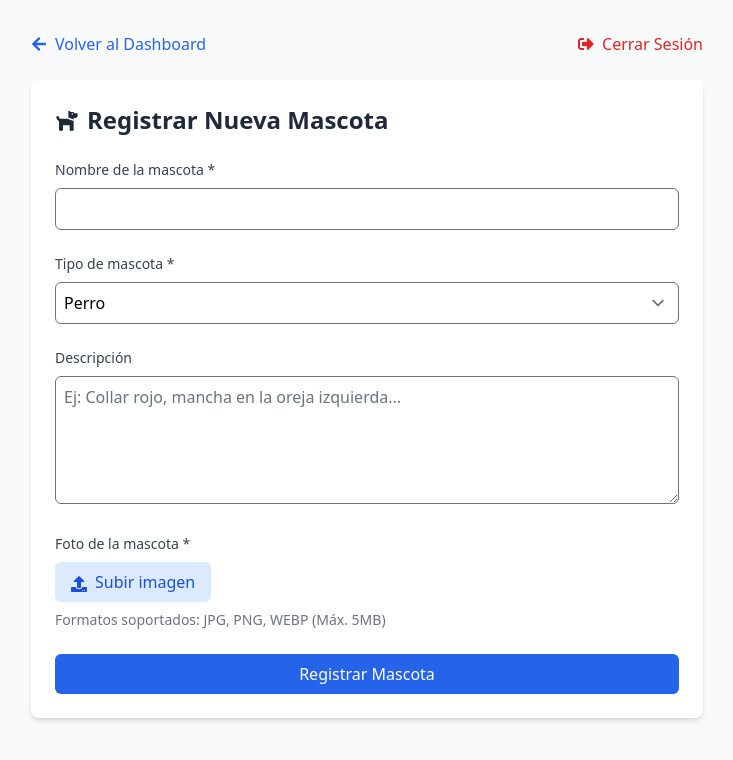
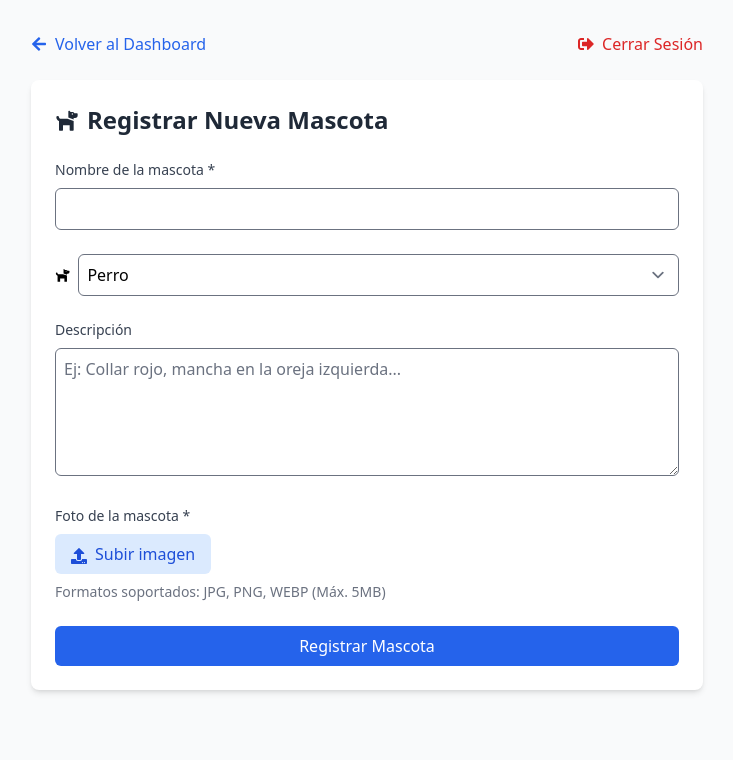
Before and after one commit to wuaicot/Mascota-Perdida_app, a Next.js app in the folder client/: page /pets/new in a window 1280 px wide. Shown: the top 760 px of the page, without its empty margins (273-1006 px from the left). Built offline with nearby package versions, Linux system fonts and the light colour scheme; sample sign-in values are in the browser's storage.

Commit message:
Pet image is displayed on dashboard and pet can be deleted from database

```diff
--- a/client/src/components/PetCard.js
+++ b/client/src/components/PetCard.js
@@ -1,3 +1,4 @@
+//client/src/components/PetCard.js
 import Image from 'next/image';
 import { useState } from 'react';
 import { FaDog, FaCat, FaTrash, FaInfoCircle, FaRegSadTear } from 'react-icons/fa';
@@ -12,7 +13,7 @@ const PetCard = ({ pet, onDelete }) => {
   const [imageError, setImageError] = useState(false);
   const [showFullDescription, setShowFullDescription] = useState(false);
 
-  console.log("Imagen de la mascota:", pet.photoUrl); // Depuración
+  console.log("Imagen de la mascota:", pet.photoUrl); // Para depuración
 
   const handleDelete = async () => {
     if (!confirm(`¿Seguro que quieres eliminar a ${pet.name} permanentemente?`)) return;
--- a/client/src/pages/owner/dashboard.js
+++ b/client/src/pages/owner/dashboard.js
@@ -3,10 +3,16 @@ import { useEffect, useState } from "react";
 import Link from "next/link";
 import axios from "../../utils/axiosConfig";
 import Layout from "../../components/Layout";
+import PetCard from "../../components/PetCard";
 
 const Dashboard = () => {
   const [pets, setPets] = useState([]);
   const [loading, setLoading] = useState(true);
+
+  // Función para actualizar el estado cuando se elimina una mascota
+  const handleDelete = (id) => {
+    setPets(pets.filter((pet) => pet.id !== id));
+  };
 
   useEffect(() => {
     const fetchPets = async () => {
@@ -20,14 +26,14 @@ const Dashboard = () => {
 
         const res = await axios.get(`/api/pets`, {
           headers: {
-            'X-Requested-With': 'XMLHttpRequest'
-          }
+            "X-Requested-With": "XMLHttpRequest",
+          },
         });
         setPets(res.data);
-        setLoading(false); // ✅ Asegurar que deje de cargar
+        setLoading(false);
       } catch (error) {
         console.error("Error:", error.response?.data);
-        setLoading(false); // ✅ También en caso de error
+        setLoading(false);
       }
     };
     fetchPets();
@@ -43,8 +49,6 @@ const Dashboard = () => {
 
   return (
     <Layout>
-      {" "}
-      {/* Si usas un layout */}
       <div className="p-8 max-w-7xl mx-auto">
         <div className="flex flex-col md:flex-row justify-between items-center mb-8">
           <h1 className="text-3xl font-bold text-gray-800 mb-4 md:mb-0">
@@ -65,31 +69,7 @@ const Dashboard = () => {
         ) : (
           <div className="grid grid-cols-1 md:grid-cols-2 lg:grid-cols-3 gap-6">
             {pets.map((pet) => (
-              <div
-                key={pet.id}
-                className="bg-white rounded-xl shadow-md overflow-hidden hover:shadow-lg transition-shadow"
-              >
-                <div className="p-6">
-                  <h3 className="text-xl font-semibold text-gray-800 mb-2">
-                    {pet.name}
-                  </h3>
-                  <p className="text-sm text-gray-500 mb-4 capitalize">
-                    Especie: {pet.type}
-                  </p>
-                  <div className="flex justify-between items-center">
-                    <Link
-                      href={`/pets/${pet.id}/alerts`}
-                      className="text-blue-500 hover:text-blue-600 text-sm"
-                    >
-                      Ver alertas
-                    </Link>
-                    <span className="text-xs text-gray-400">
-                      Registrado el:{" "}
-                      {new Date(pet.createdAt).toLocaleDateString()}
-                    </span>
-                  </div>
-                </div>
-              </div>
+              <PetCard key={pet.id} pet={pet} onDelete={handleDelete} />
             ))}
           </div>
         )}
--- a/client/src/pages/pets/new.js
+++ b/client/src/pages/pets/new.js
@@ -1,3 +1,4 @@
+//client/src/pages/pets/new.js
 import { useState, useEffect } from 'react';
 import axios from 'axios';
 import { useRouter } from 'next/router';
@@ -20,7 +21,7 @@ const PetForm = () => {
     if(!localStorage.getItem('jwt')) {
       router.push('/auth/login');
     }
-  }, []);
+  }, [router]);
 
   const handleFileChange = (e) => {
     const file = e.target.files[0];
@@ -115,19 +116,19 @@ const PetForm = () => {
           </div>
 
           {/* Campo Tipo */}
-          <div>
-            <label className="block text-sm font-medium text-gray-700 mb-2">
-              Tipo de mascota *
-            </label>
+          <div className="flex items-center space-x-2">
+  {form.type === "perro" ? <FaDog /> : <FaCat />}
   <select
     className="w-full p-2 border rounded-md focus:ring-2 focus:ring-blue-500"
     value={form.type}
     onChange={(e) => setForm({ ...form, type: e.target.value })}
   >
-              <option value="perro"><FaDog className="inline mr-2" /> Perro</option>
-              <option value="gato"><FaCat className="inline mr-2" /> Gato</option>
+    <option value="perro">Perro</option>
+    <option value="gato">Gato</option>
   </select>
 </div>
+
+
 
           {/* Campo Descripción */}
           <div>
```
Also changed, not shown: 2 other files (tests, documents, lock files or other folders). Lines whose indentation alone changed are shown as unchanged.
